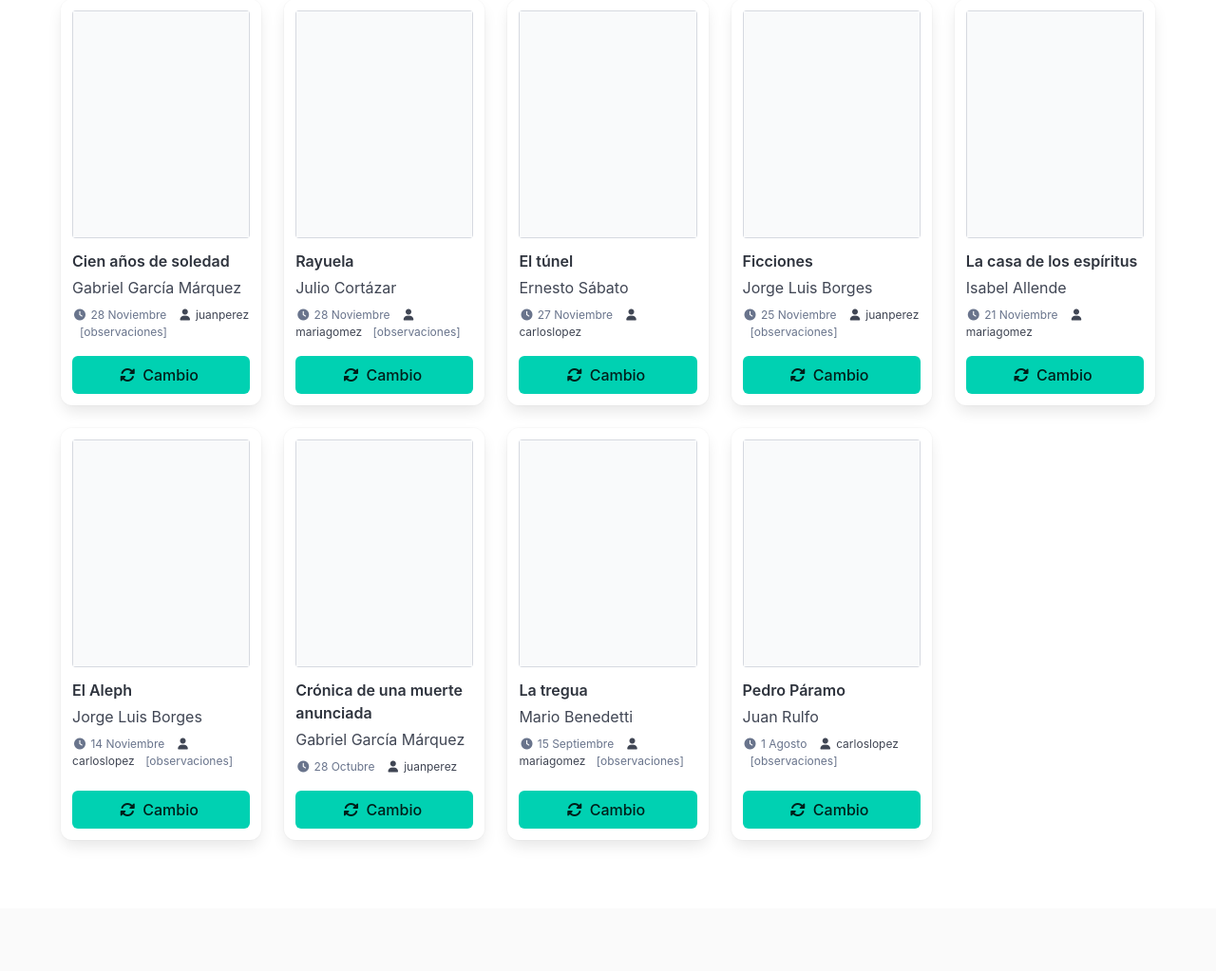
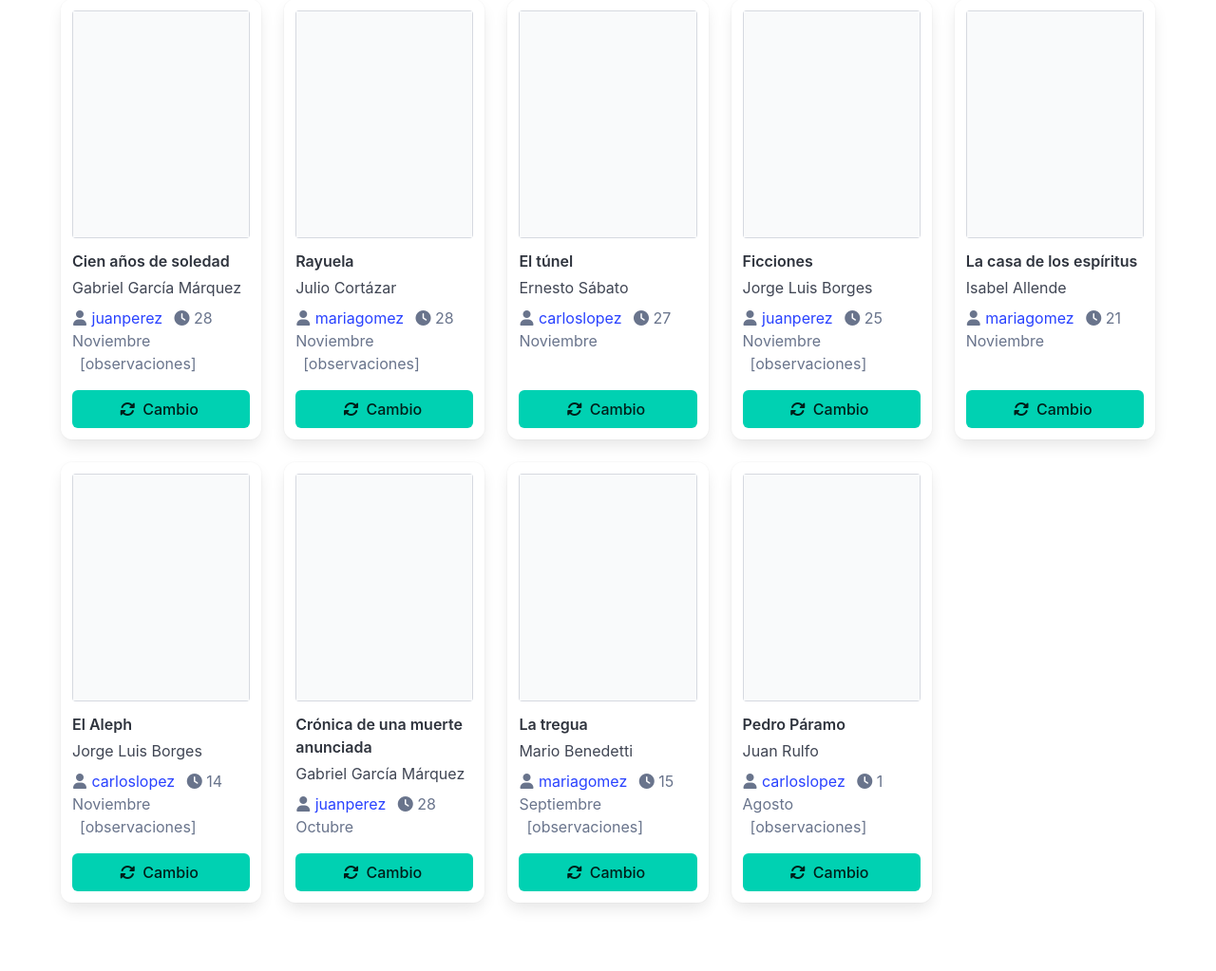
Before and after one commit to facundoolano/giralibros, a Django app: page / in a window 1280 px wide. Shown: the part 303-1326 px from the top of the page at 95% size. Before the commit the page ends 1190 px from the top, so only its background shows below. Run offline with Django 4.2, Linux system fonts and the light colour scheme; a user stored in the database is signed in; data comes from the database, SQL or seed files in the repository; tables that the repository leaves empty hold one stand-in row (values such as "Sample post"); parts of the project's set-up code (start-up, migrations or seed data) failed here and were passed over; some libraries are stand-ins or nearby versions.

Commit message:
metadata style

```diff
--- a/books/templates/_book_list.html
+++ b/books/templates/_book_list.html
@@ -20,20 +20,16 @@
         <p class="is-size-6 mb-2">
           <a href="{% url 'home' %}?search={{ book.author|urlencode }}" class="has-text-grey-dark" title="Buscar libros de este autor">{{ book.author }}</a>
         </p>
-        <div class="is-size-7 mb-2">
+        <div class="is-size-6 mb-2">
           <div class="mb-2">
-            <span class="has-text-grey timeago-tooltip mr-2" data-timestamp="{{ book.last_activity_date|date:'c' }}">
-              <span class="icon is-small">
-                <i class="fas fa-clock"></i>
-              </span>
-              <span>{{ book.last_activity_date|timeago }}</span>
+            <span class="icon is-small has-text-grey">
+              <i class="fas fa-user"></i>
             </span>
-            <a href="{% url 'profile' username=book.user.username %}" class="has-text-grey-dark" title="Ver el perfil de {{ book.user.username }}">
-              <span class="icon is-small">
-                <i class="fas fa-user"></i>
-              </span>
-              <span>{{ book.user.username }}</span>
-            </a>
+            <a href="{% url 'profile' username=book.user.username %}" class="mr-2" title="Ver el perfil de {{ book.user.username }}">{{ book.user.username }}</a>
+            <span class="icon is-small has-text-grey">
+              <i class="fas fa-clock"></i>
+            </span>
+            <span class="has-text-grey timeago-tooltip mr-2" data-timestamp="{{ book.last_activity_date|date:'c' }}">{{ book.last_activity_date|timeago }}</span>
             {% if book.notes %}
             <span class="has-text-grey ml-2" style="cursor: pointer; text-decoration: none;" onclick="document.getElementById('modal-{{ book.id }}').classList.add('is-active')">[observaciones]</span>
             {% endif %}
@@ -65,23 +61,19 @@
             <p class="is-size-6 mb-2">
               <a href="{% url 'home' %}?search={{ book.author|urlencode }}" class="has-text-grey-dark" title="Buscar libros de este autor">{{ book.author }}</a>
             </p>
-            <div class="is-size-7 mb-2">
+            <div class="is-size-6 mb-2">
               <div class="mb-1">
-                <span class="has-text-grey timeago-tooltip mr-2" data-timestamp="{{ book.last_activity_date|date:'c' }}">
-                  <span class="icon is-small">
-                    <i class="fas fa-clock"></i>
-                  </span>
-                  <span>{{ book.last_activity_date|timeago }}</span>
+                <span class="icon is-small has-text-grey">
+                  <i class="fas fa-user"></i>
                 </span>
-                <a href="{% url 'profile' username=book.user.username %}" class="has-text-grey-dark" title="Ver el perfil de {{ book.user.username }}">
-                  <span class="icon is-small">
-                    <i class="fas fa-user"></i>
-                  </span>
-                  <span>{{ book.user.username }}</span>
-                </a>
+                <a href="{% url 'profile' username=book.user.username %}" class="mr-2" title="Ver el perfil de {{ book.user.username }}">{{ book.user.username }}</a>
+                <span class="icon is-small has-text-grey">
+                  <i class="fas fa-clock"></i>
+                </span>
+                <span class="has-text-grey timeago-tooltip" data-timestamp="{{ book.last_activity_date|date:'c' }}">{{ book.last_activity_date|timeago }}</span>
               </div>
               {% if book.notes %}
-              <p class="has-text-grey">
+              <p class="has-text-grey is-size-7">
                 {{ book.notes }}
               </p>
               {% endif %}
```
